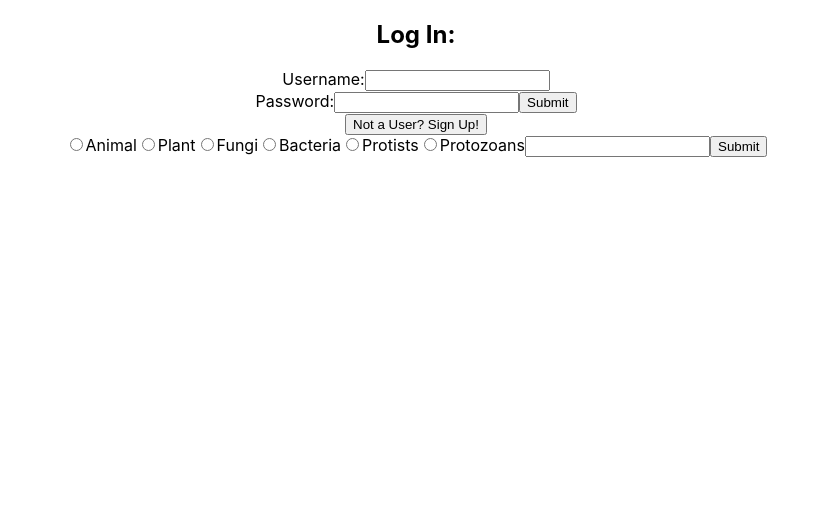
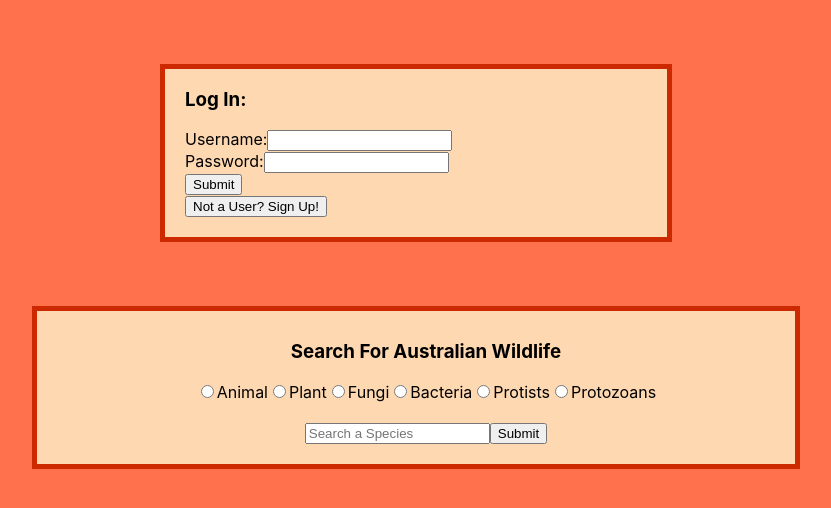
Before and after one commit to Cooliomoded/life-down-under-frontend, a React (Create React App) app: page / in a window 1280 px wide. Shown: the top 508 px of the page, without its empty margins (224-1055 px from the left). Built offline with nearby package versions, Linux system fonts and the light colour scheme.

Commit message:
Davis's bad CSS

```diff
--- a/src/App.css
+++ b/src/App.css
@@ -1,3 +1,7 @@
+body {
+  background-color: #ff704d;
+}
+
 .App {
   text-align: center;
 }
@@ -45,18 +49,57 @@
 
 .orgCard {
   flex: 0 1 18%;
-  display: inline;
-  background-repeat: no-repeat;
-  background-position: center 90%;
-  float: left;
+  background-color: #fed8b1;
   margin: 2%;
   padding: 1%;
-  outline: #3b0b0b solid thick;
+  border: 10px #cc2900 solid;
+  border-radius: 5px;
   transition: 0.75s;
-  opacity: 1;
 }
 
-.minOrgTile {
+.login {
+  background-color: #fed8b1;
+  border: 5px #cc2900 solid;
+  margin-left: 30%;
+  margin-right: 30%;
+  margin-bottom: 5%;
+  margin-top: 5%;
+  padding-left: 20px;
+  padding-bottom: 20px;
+  text-align: left;
+}
+
+.current-user {
+  background-color: #fed8b1;
+  border: 5px #cc2900 solid;
+  margin-left: 30%;
+  margin-right: 30%;
+  margin-bottom: 5%;
+  margin-top: 5%;
+  padding-left: 20px;
+  padding-bottom: 20px;
+  text-align: center;
+}
+
+
+.search-bar {
+  background-color: #fed8b1;
+  border: 5px #cc2900 solid;
+  margin-left: 20%;
+  margin-right: 20%;
+  margin-bottom: 5%;
+  margin-top: 5%;
+  padding-top: 10px;
+  padding-left: 20px;
+  padding-bottom: 20px;
+  text-align: center;
+}
+
+.favorite-button:click {
+  visibility: hidden;
+}
+
+/* .minOrgTile {
   background-size: cover;
   width: 500px;
   height: 500px;
@@ -66,7 +109,7 @@
   background-size: cover;
   width: 500px;
   height: 500px;
-}
+} */
 
 .orgCard:hover {
   transform: scale(1.05);
--- a/src/App.js
+++ b/src/App.js
@@ -17,7 +17,7 @@ class App extends Component {
     selectedSpecies: null,
     currentUser: null,
     currentUserFavorites: [],
-    displayUserFavorites: null,
+    displayUserFavorites: false,
     coolAnimals: [],
     displayUser: false,
     displaySignUp: false,
@@ -62,6 +62,7 @@ class App extends Component {
           let sortedOrganisms = organisms.Species.sort((a, b) => (a.AcceptedCommonName > b.AcceptedCommonName) ? 1 : -1)
           this.setState({
           displayUser: false,
+          displayUserFavorites: false,
           selectedSpecies: null,
           speciesSearch: sortedOrganisms
         })})
@@ -172,6 +173,7 @@ class App extends Component {
     this.setState({
       displayUser: !this.state.displayUser,
       coolAnimals: [],
+      displayUserFavorites: false,
       displayEditPage: false
     })
   }
@@ -199,6 +201,7 @@ class App extends Component {
     this.setState({
       speciesSearch: [],
       selectedSpecies: null,
+      displayUser: false,
       displayUserFavorites: !this.state.displayUserFavorites
     })
     this.fetchFavorites()
@@ -283,7 +286,7 @@ class App extends Component {
         <SignUp submitSignUp={this.submitSignUp} /> : <LogIn handleLogin={this.handleLogin} handleSignUp={this.handleSignUp}/>)}
 
         <SearchBar handleSearchSubmit={this.handleSearchSubmit}/>
-        {this.state.coolAnimals ? <FavoriteContainer coolAnimals={this.state.coolAnimals} handleClick={this.displayFavoriteOrganism}/> : null}
+        {this.state.displayUserFavorites ? <FavoriteContainer coolAnimals={this.state.coolAnimals} handleClick={this.displayFavoriteOrganism}/> : null}
         {this.state.displayEditPage ? <UserEditPage user={this.state.currentUser} editProfile={this.editProfile} /> : null}
         {this.state.displayUser ? <DisplayUserInfo user={this.state.currentUser} displayEditPage={this.displayEditPage} deleteUser={this.deleteUser}/> :
         (this.state.selectedSpecies ?
--- a/src/components/DisplayUser.js
+++ b/src/components/DisplayUser.js
@@ -1,10 +1,8 @@
 import React from 'react'
 
 const DisplayUser = ( {user, handleLogout, showProfile, displayUserFavorites} ) => {
-
-    console.log(user)
     return(
-        <div>
+        <div className='current-user'>
             <h1>Logged In As: {user.username}</h1>
             <button onClick={handleLogout}>Log Out</button>
             <button onClick={showProfile}>Show User Profile</button>
--- a/src/components/FavoriteContainer.js
+++ b/src/components/FavoriteContainer.js
@@ -2,9 +2,17 @@ import React from 'react';
 import FavoriteInfoCard from './FavoriteInfoCard';
 
 const FavoriteContainer = ({ coolAnimals, handleClick }) => {
+    console.log(coolAnimals)
     return(
-        <div className="favContainer">
-            {coolAnimals.map(favorite => <FavoriteInfoCard key={favorite.tag} favorite={favorite} handleClick={handleClick}/>)}
+        <div className="orgContainer">
+            {!coolAnimals === [] ?
+            coolAnimals.map(favorite => <FavoriteInfoCard key={favorite.tag} favorite={favorite} handleClick={handleClick}/>)
+            :
+            <div>
+                <img height="400" width="700" src={process.env.PUBLIC_URL + '/images/steve2.png'}></img>
+            <h3>Oops! No favorite animals... yet...</h3>
+            </div>
+            }
         </div>
     )
 }
--- a/src/components/LogIn.js
+++ b/src/components/LogIn.js
@@ -3,16 +3,15 @@ import React from 'react'
 const LogIn = ( { handleLogin, handleSignUp } ) => {
 
     return(
-        <div>
+        <div className="login">
             <form onSubmit={handleLogin}>
-                <h2>Log In:</h2>
+                <h3>Log In:</h3>
                 <label htmlFor="username">Username:</label>
                 <input type="text" id="username" name="username" required></input><br></br>
                 <label htmlFor="password">Password:</label>
-                <input type="password" id="password" name="password" required></input>
+                <input type="password" id="password" name="password" required></input><br></br>
                 <input type="submit" id="login-submit" name="login-submit"></input><br></br>
                 <button onClick={handleSignUp}>Not a User? Sign Up!</button>
-
             </form>
         </div>
     )
--- a/src/components/OrganismInfoCard.js
+++ b/src/components/OrganismInfoCard.js
@@ -12,14 +12,21 @@ const OrganismInfoCard = ({ selectedSpecies, handleClick, addToFavorites, curren
 
     return(
         <div>
-            {selectedSpecies.Species.Image ? (selectedSpecies.Species.Image.URL ? <img src={selectedSpecies.Species.Image.URL} alt={selectedSpecies.Species.Image.Title}/> : selectedSpecies.Species.Image.map(image => <img key={image.URL} src={image.URL} alt={image.Title}/>)) : <h2>Sorry! No Image Available</h2>}
+            {selectedSpecies.Species.Image ? (selectedSpecies.Species.Image.URL ? <img src={selectedSpecies.Species.Image.URL} alt={selectedSpecies.Species.Image.Title}/> : selectedSpecies.Species.Image.map(image => <img key={image.URL} src={image.URL} alt={image.Title}/>)) :
+            <div>
+            <img height="300" width="400" src={process.env.PUBLIC_URL + '/images/steve1.png'}></img>
+            <h3>Sorry! No Image Available</h3>
+            </div>
+            }
             <h1>{titleCase(selectedSpecies.Species.AcceptedCommonName)}</h1>
             <h3><i>{selectedSpecies.Species.ScientificName}</i></h3>
             <h2>Class Name: {selectedSpecies.Species.ClassName}</h2>
             <h2>Common Class Name: {titleCase(selectedSpecies.Species.ClassCommonName)}</h2>
+            <h2>Family Name: {selectedSpecies.Species.FamilyName}</h2>
+            <h2>Common Family Name: {selectedSpecies.Species.FamilyCommonName}</h2>
             <h2>Environment: {selectedSpecies.Species.SpeciesEnvironment}</h2>
             {selectedSpecies.Species.Endemicity == "N" ? <h3>Species is native to Australia</h3> : <h3>Species is not native to Australia</h3>}
-            {currentUser ? <button onClick={() => addToFavorites(selectedSpecies)}>Add To Favorites</button> : <h4>Sign up to add organism to favorites!</h4> }
+            {currentUser ? <button className='favorite-button' onClick={() => addToFavorites(selectedSpecies)}>Add To Favorites</button> : <h4>Sign up to add organism to favorites!</h4> }
             {selectedSpecies.Species.Profile ? <p>{Object.values(selectedSpecies.Species.Profile)}</p> : null}
             <button onClick={handleClick}>Return to Search Results</button>
         </div>
--- a/src/components/SearchBar.js
+++ b/src/components/SearchBar.js
@@ -10,7 +10,8 @@ class SearchBar extends Component {
         const { handleSearchSubmit } = this.props
         return(
             <div>
-                <div>
+                <div className='search-bar'>
+                    <h3>Search For Australian Wildlife</h3>
                     <form onSubmit={handleSearchSubmit}>
                         <input type="radio" id="animal" name="kingdom" value="animals"></input>
                         <label htmlFor="animal">Animal</label>
@@ -23,8 +24,8 @@ class SearchBar extends Component {
                         <input type="radio" id="protists" name="kingdom" value="protists"></input>
                         <label htmlFor="protists">Protists</label>
                         <input type="radio" id="protozoans" name="kingdom" value="protozoans"></input>
-                        <label htmlFor="protozoans">Protozoans</label>
-                        <input type="text" id="animal-search" name="animal" required></input>
+                        <label htmlFor="protozoans">Protozoans</label><br></br><br></br>
+                        <input type="text" id="animal-search" name="animal" placeholder="Search a Species" required></input>
                         <input type="submit" id="animal-search-submit" name="animal-search-submit"></input>
                     </form>
                 </div>
--- a/src/components/SignUp.js
+++ b/src/components/SignUp.js
@@ -3,7 +3,7 @@ import React from 'react'
 const SignUp = ( { submitSignUp } ) => {
 
     return(
-        <div>
+        <div className='login'>
             <form onSubmit={submitSignUp}>
                 <h2>Sign Up:</h2>
                 <label htmlFor="username">Username:</label>
--- a/src/components/UserEditPage.js
+++ b/src/components/UserEditPage.js
@@ -3,7 +3,7 @@ import React from 'react'
 const UserEditPage = ( {user, editProfile} ) => {
 
     return(
-        <div>
+        <div className='login'>
             <form onSubmit={editProfile}>
             <h2>Edit {user.username}:</h2>
                 <label htmlFor="bio">Bio:</label>
```
Also changed, not shown: public/images/steve2.png.
